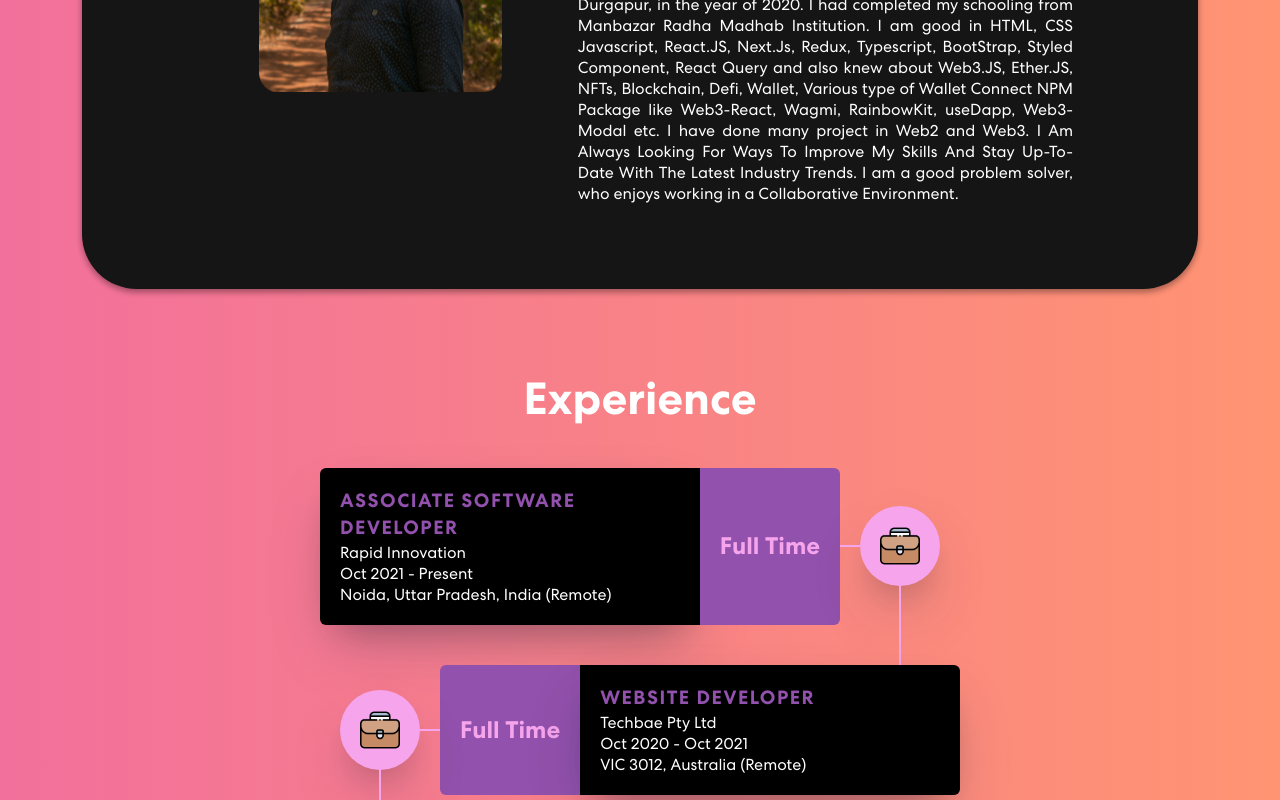
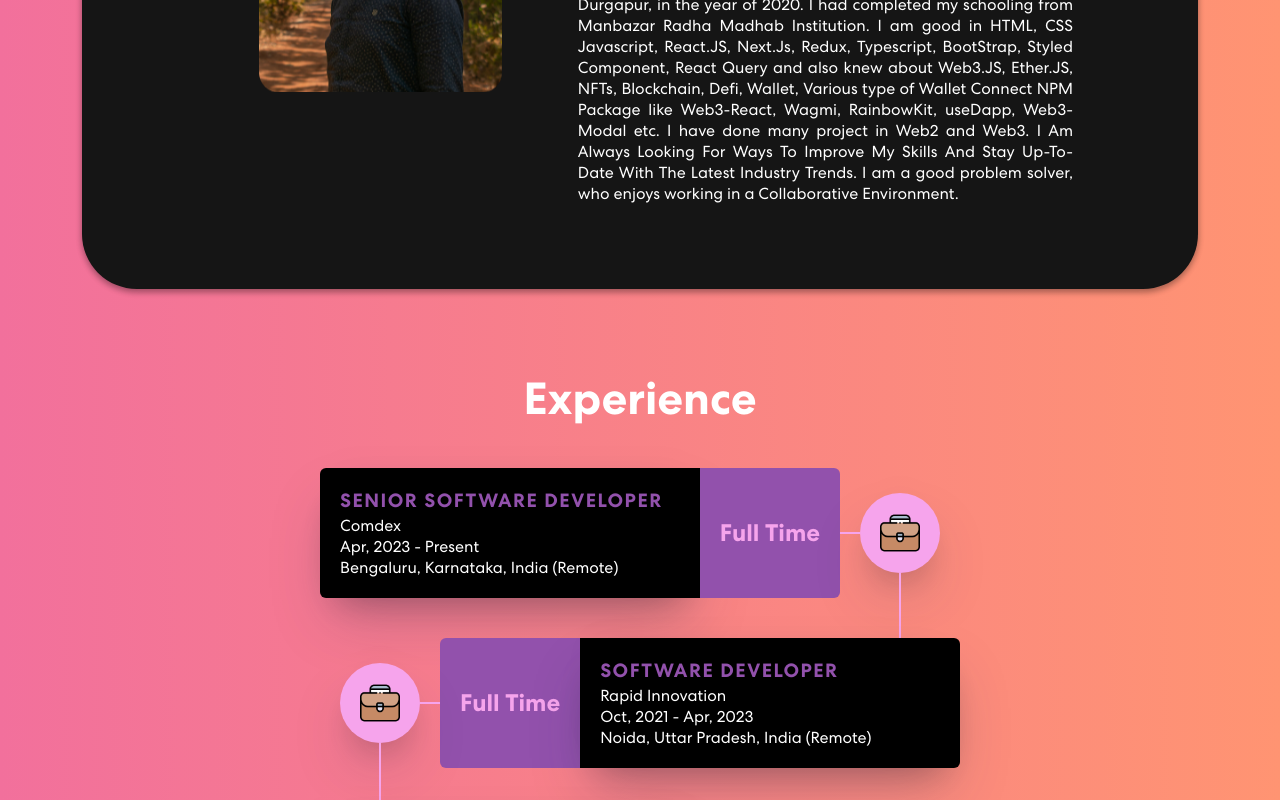
Before and after one commit to svarcoder/my-website, a Next.js app: page /Components/Experience in a window 1280 px wide. Shown: the top 800 px of the page. Built offline with nearby package versions, Linux system fonts and the light colour scheme.

Commit message:
perf: update resume

```diff
--- a/pages/Components/Experience.tsx
+++ b/pages/Components/Experience.tsx
@@ -7,96 +7,114 @@ import Image from "next/image";
 
 const Experience = () => {
   return (
-		<section className='experience'>
+    <section className="experience">
       <Container>
-				<Row className='align-items-center'>
+        <Row className="align-items-center">
           <About />
-					<div id='experience'>
+          <div id="experience">
             <h2>Experience</h2>
 
-						<div className='timeline'>
-							<div className='timeline__event  animated fadeInUp delay-3s timeline__event--type1'>
-								<div className='timeline__event__icon '>
-									<Image src={Company_Img} alt='Experience Image' />
+            <div className="timeline">
+              <div className="timeline__event  animated fadeInUp delay-3s timeline__event--type1">
+                <div className="timeline__event__icon ">
+                  <Image src={Company_Img} alt="Experience Image" />
                 </div>
-								<div className='timeline__event__date'>Full Time</div>
-								<div className='timeline__event__content '>
-									<div className='timeline__event__title'>
-										Associate Software Developer
+                <div className="timeline__event__date">Full Time</div>
+                <div className="timeline__event__content ">
+                  <div className="timeline__event__title">
+                    Senior Software Developer
                   </div>
-									<div className='timeline__event__description'>
+                  <div className="timeline__event__description">
+                    <p>
+                      Comdex <br />
+                      Apr, 2023 - Present <br />
+                      Bengaluru, Karnataka, India (Remote)
+                    </p>
+                  </div>
+                </div>
+              </div>
+              <div className="timeline__event  animated fadeInUp delay-3s timeline__event--type1">
+                <div className="timeline__event__icon ">
+                  <Image src={Company_Img} alt="Experience Image" />
+                </div>
+                <div className="timeline__event__date">Full Time</div>
+                <div className="timeline__event__content ">
+                  <div className="timeline__event__title">
+                    Software Developer
+                  </div>
+                  <div className="timeline__event__description">
                     <p>
                       Rapid Innovation <br />
-											Oct 2021 - Present <br />
+                      Oct, 2021 - Apr, 2023 <br />
                       Noida, Uttar Pradesh, India (Remote)
                     </p>
                   </div>
                 </div>
               </div>
-							<div className='timeline__event  animated fadeInUp delay-3s timeline__event--type1'>
-								<div className='timeline__event__icon '>
-									<Image src={Company_Img} alt='Experience Image' />
+              <div className="timeline__event  animated fadeInUp delay-3s timeline__event--type1">
+                <div className="timeline__event__icon ">
+                  <Image src={Company_Img} alt="Experience Image" />
                 </div>
-								<div className='timeline__event__date'>Full Time</div>
-								<div className='timeline__event__content '>
-									<div className='timeline__event__title'>
-										Website Developer
+                <div className="timeline__event__date">Full Time</div>
+                <div className="timeline__event__content ">
+                  <div className="timeline__event__title">
+                    Full Stack Developer
                   </div>
-									<div className='timeline__event__description'>
+                  <div className="timeline__event__description">
                     <p>
                       Techbae Pty Ltd <br />
-											Oct 2020 - Oct 2021 <br />
+                      Oct, 2020 - Oct, 2021 <br />
                       VIC 3012, Australia (Remote)
                     </p>
                   </div>
                 </div>
               </div>
-							<div className='timeline__event animated fadeInUp delay-2s timeline__event--type2'>
-								<div className='timeline__event__icon'>
-									<Image src={Company_Img} alt='Experience Image' />
+              <div className="timeline__event animated fadeInUp delay-2s timeline__event--type2">
+                <div className="timeline__event__icon">
+                  <Image src={Company_Img} alt="Experience Image" />
                 </div>
-								<div className='timeline__event__date'>Internship</div>
-								<div className='timeline__event__content'>
-									<div className='timeline__event__title'>
+                <div className="timeline__event__date">Internship</div>
+                <div className="timeline__event__content">
+                  <div className="timeline__event__title">
                     Junior Software Engineer
                   </div>
-									<div className='timeline__event__description'>
+                  <div className="timeline__event__description">
                     <p>
                       Nmdsoft Software and Network Pvt Ltd
                       <br />
-											Sep 2020 - Oct 2020 <br />
+                      Sep, 2020 - Oct, 2020 <br />
                       Gurugram, Haryana, India (Remote)
                     </p>
                   </div>
                 </div>
               </div>
-							<div className='timeline__event animated fadeInUp delay-1s timeline__event--type3'>
-								<div className='timeline__event__icon'>
-									<Image src={Intern_Img} alt='Experience Image' />
+              <div className="timeline__event animated fadeInUp delay-1s timeline__event--type3">
+                <div className="timeline__event__icon">
+                  <Image src={Intern_Img} alt="Experience Image" />
                 </div>
-								<div className='timeline__event__date'>Intern Ship</div>
-								<div className='timeline__event__content'>
-									<div className='timeline__event__title'>Summer Intern</div>
-									<div className='timeline__event__description'>
+                <div className="timeline__event__date">Intern Ship</div>
+                <div className="timeline__event__content">
+                  <div className="timeline__event__title">Summer Intern</div>
+                  <div className="timeline__event__description">
                     <p>
                       KVCH <br />
-											Jun 2019 - Aug 2019 <br />
+                      Jun, 2019 - Aug, 2019 <br />
                       Noida, Uttar Pradesh, India (On-Site)
                     </p>
                   </div>
                 </div>
               </div>
-							<div className='timeline__event animated fadeInUp timeline__event--type1'>
-								<div className='timeline__event__icon'>
-									<Image src={Intern_Img} alt='Experience Image' />
+              <div className="timeline__event animated fadeInUp timeline__event--type1">
+                <div className="timeline__event__icon">
+                  <Image src={Intern_Img} alt="Experience Image" />
                 </div>
-								<div className='timeline__event__date'>Intern Ship</div>
-								<div className='timeline__event__content'>
-									<div className='timeline__event__title'>Summer Intern</div>
-									<div className='timeline__event__description'>
+                <div className="timeline__event__date">Intern Ship</div>
+                <div className="timeline__event__content">
+                  <div className="timeline__event__title">Summer Intern</div>
+                  <div className="timeline__event__description">
                     <p>
                       Microsoft Technology Associate <br />
-											Jun 2018 - Aug 2018 <br />
+                      Jun, 2018 - Aug, 2018 <br />
                       Lucknow, Uttar Pradesh, India (On-Site)
                     </p>
                   </div>
```
Also changed, not shown: pages/Components/Banner.tsx (+8 -8 lines), 2 other files (tests, documents, lock files or other folders). Lines whose indentation alone changed are shown as unchanged.
